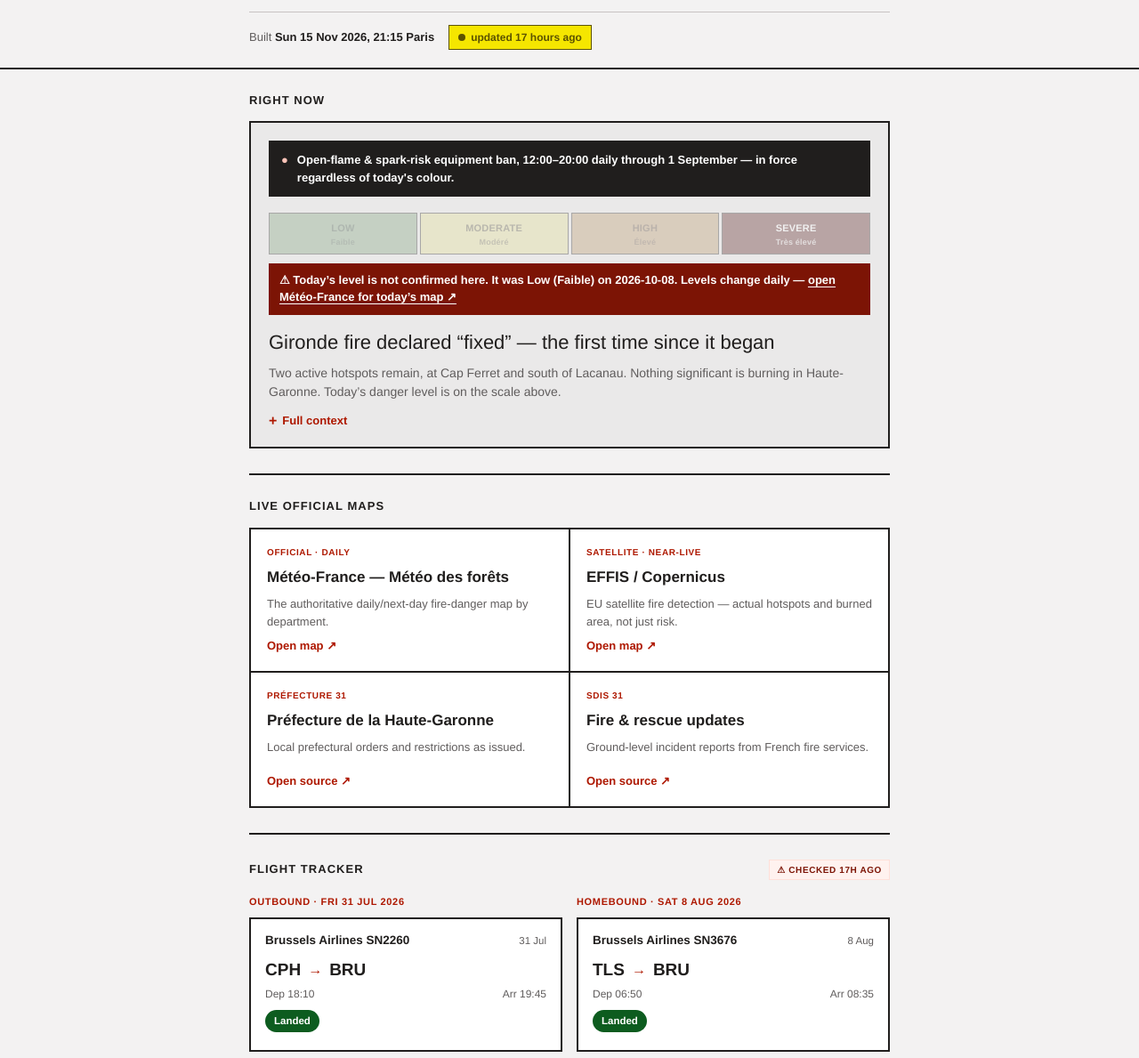
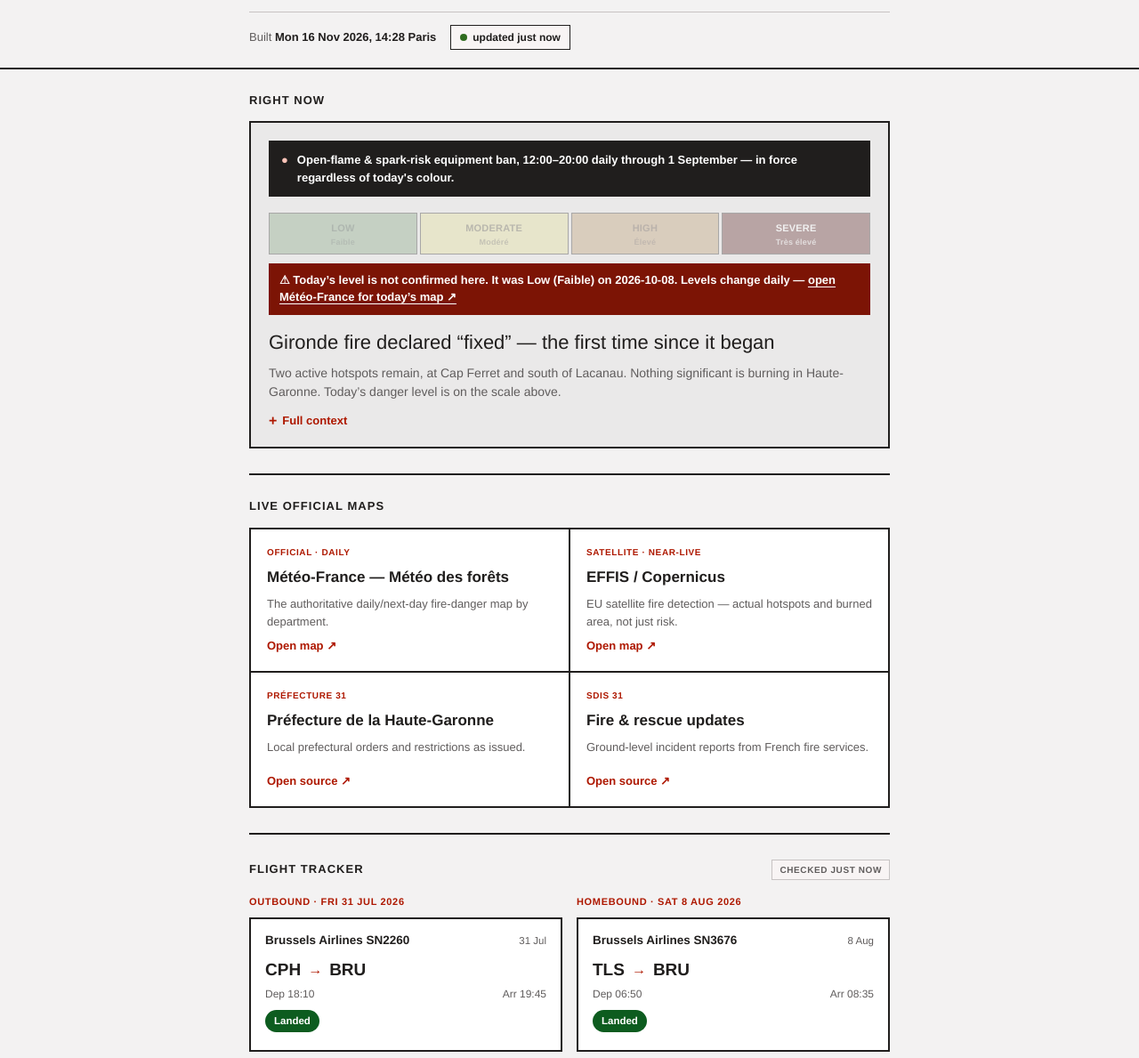
Before and after one commit to RasmusRubin/toulouse-fire-tracker, a plain HTML site: page index.html in a window 1280 px wide. Shown: the part 101-1290 px from the top of the page at 89% size. Drawn offline with Linux system fonts and the light colour scheme.

Commit message:
Update: 2026-11-16 12:28 UTC

```diff
--- a/index.html
+++ b/index.html
@@ -299,7 +299,7 @@
     <span class="eyebrow">Fire Watch · Occitanie / Haute-Garonne</span>
     <h1 class="title">Toulouse Wildfire Tracker</h1>
     <div class="tripbar">
-      <span>Built <span class="stamp" id="build-stamp" data-built="2026-11-15T21:15:54.274967+02:00"><!--STAMP_START-->Sun 15 Nov 2026, 21:15 Paris<!--STAMP_END--></span></span>
+      <span>Built <span class="stamp" id="build-stamp" data-built="2026-11-16T14:28:57.764911+02:00"><!--STAMP_START-->Mon 16 Nov 2026, 14:28 Paris<!--STAMP_END--></span></span>
       <span class="chip fresh" id="age"><span class="dot"></span>updated just now</span>
     </div>
   </div>
@@ -377,7 +377,7 @@
   <section aria-labelledby="flights-h">
     <div class="section-head">
       <h2 class="section-title" id="flights-h">Flight Tracker</h2>
-      <span class="section-tag tag-auto" id="flight-age" data-flight-built="2026-11-15T21:15:54.274967+02:00">Not yet checked</span>
+      <span class="section-tag tag-auto" id="flight-age" data-flight-built="2026-11-16T14:28:57.764911+02:00">Not yet checked</span>
     </div>
     <div class="flight-groups">
       <div class="flight-col">
```
